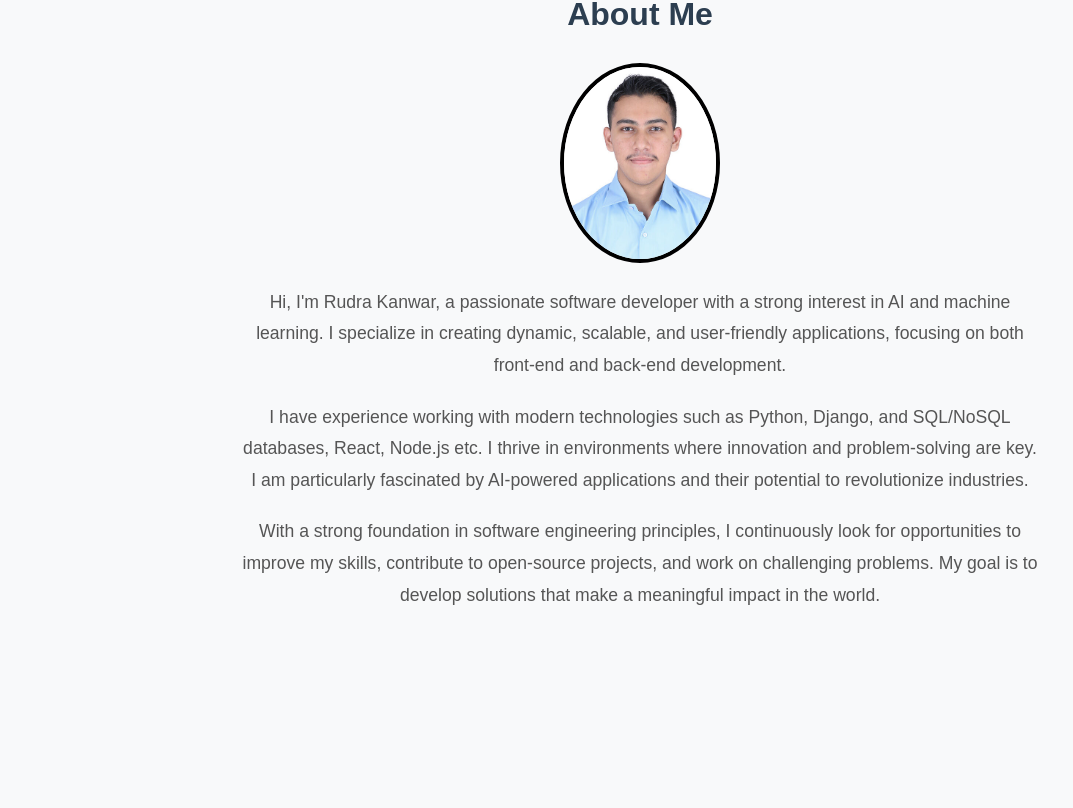
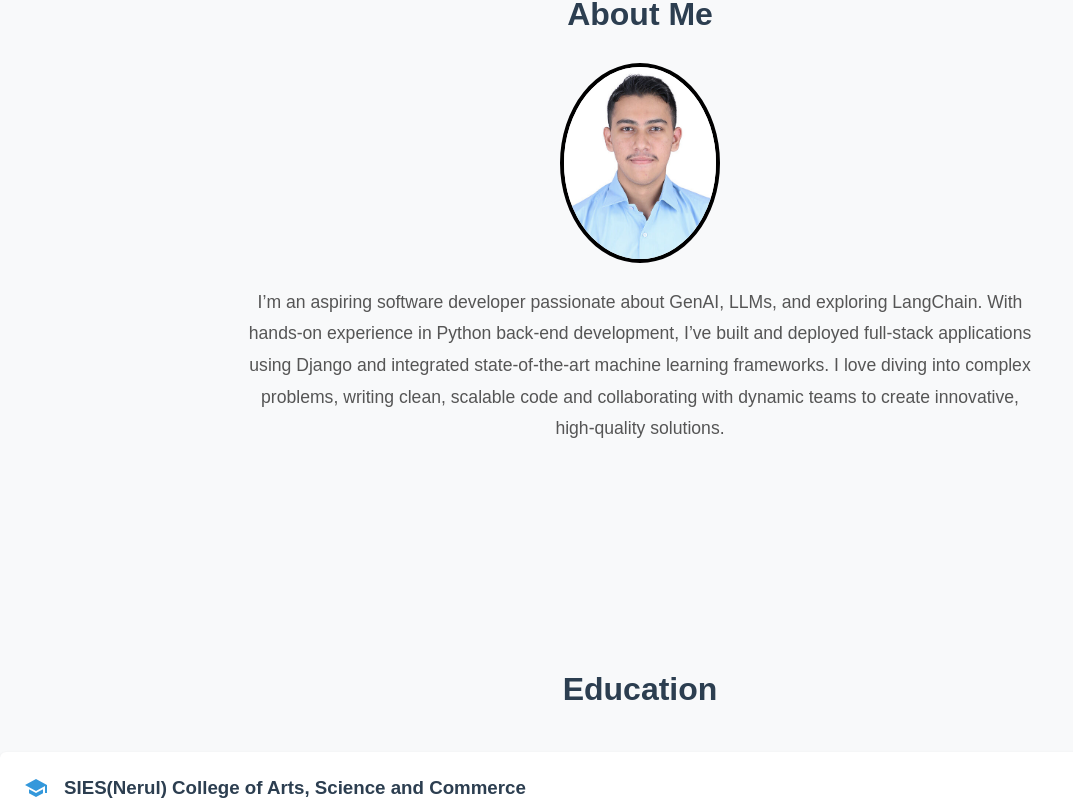
Before and after one commit to rudrakanwar2004/Portfolio, a React (Vite) app: page / in a window 1280 px wide. Shown: the part 1051-1859 px from the top of the page, without its empty margins (0-1073 px from the left). Built offline with nearby package versions, Linux system fonts and the light colour scheme; the HTML template or start-up script is replaced by a standard one.

Commit message:
modified about and hero page

```diff
--- a/src/components/About.jsx
+++ b/src/components/About.jsx
@@ -6,16 +6,11 @@ export default function About() {
       <div className="container">
         <img src={profilePic} alt="Rudra Kanwar" className="profile-img" />
         <p className="about-description">
-          Hi, I'm Rudra Kanwar, a passionate software developer with a strong interest in AI and machine learning.
-          I specialize in creating dynamic, scalable, and user-friendly applications, focusing on both front-end and back-end development.
-        </p>
-        <p className="about-description">
-          I have experience working with modern technologies such as Python, Django, and SQL/NoSQL databases, React, Node.js etc.
-          I thrive in environments where innovation and problem-solving are key. I am particularly fascinated by AI-powered applications and their potential to revolutionize industries.
-        </p>
-        <p className="about-description">
-          With a strong foundation in software engineering principles, I continuously look for opportunities to improve my skills,
-          contribute to open-source projects, and work on challenging problems. My goal is to develop solutions that make a meaningful impact in the world.
+          I’m an aspiring software developer passionate about GenAI, LLMs, and exploring LangChain.
+          With hands-on experience in Python back-end development,
+          I’ve built and deployed full-stack applications using Django and integrated state-of-the-art
+          machine learning frameworks. I love diving into complex problems, writing clean, scalable code
+          and collaborating with dynamic teams to create innovative, high-quality solutions.
         </p>
       </div>
     </section>
--- a/src/components/Hero.jsx
+++ b/src/components/Hero.jsx
@@ -5,7 +5,7 @@ export default function Hero() {
     <section className="hero">
       <div className="container">
         <h1 className="hero-title">Hi, I'm Rudra Kanwar 👋</h1>
-        <p className="hero-subtitle"> Aspiring Software Developer | AI And Cloud Enthusiast</p>
+        <p className="hero-subtitle"> Aspiring Software Developer | GenAI | LLMs | LangChain Enthusiast</p>
       </div>
     </section>
   )
```
